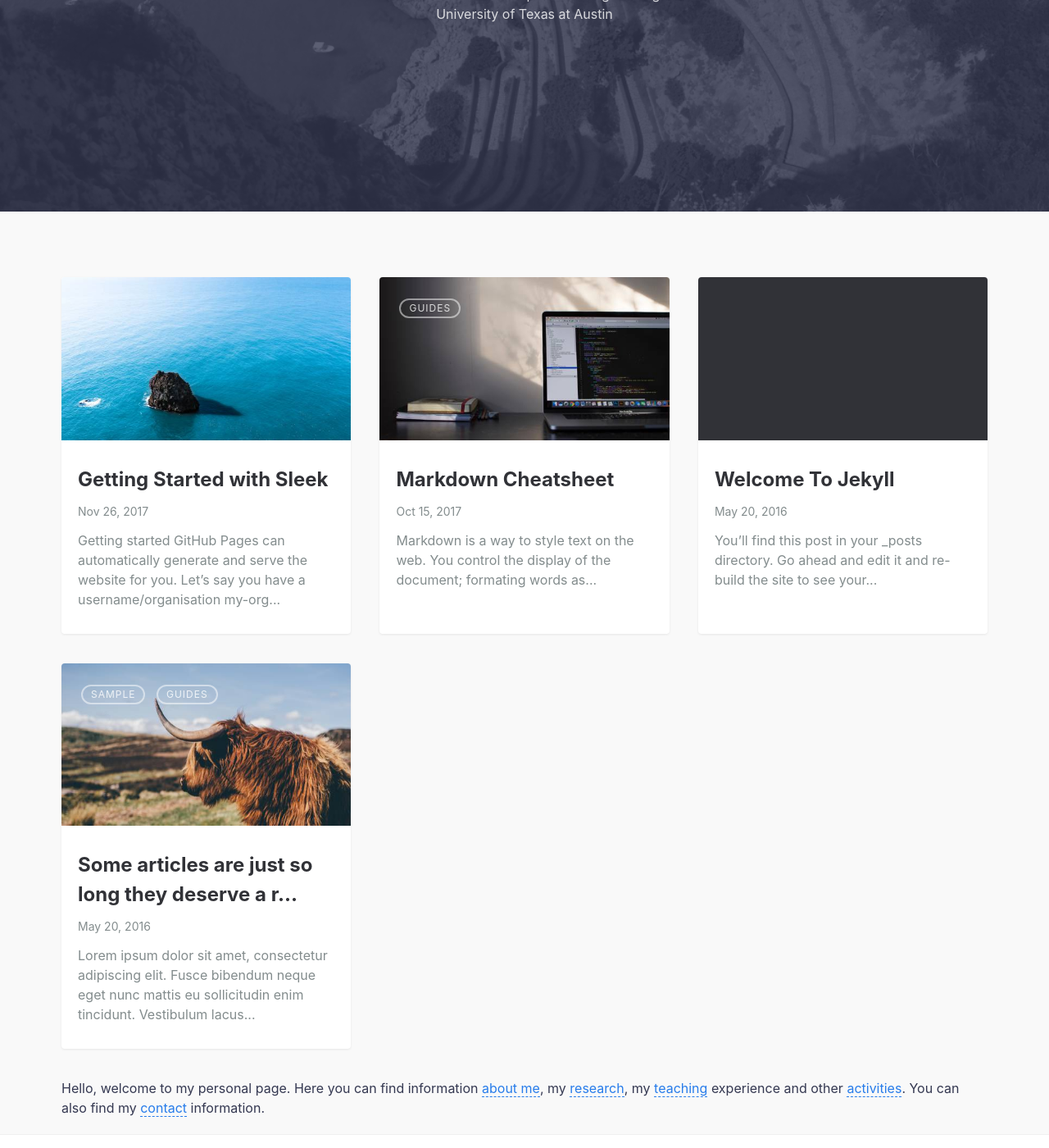
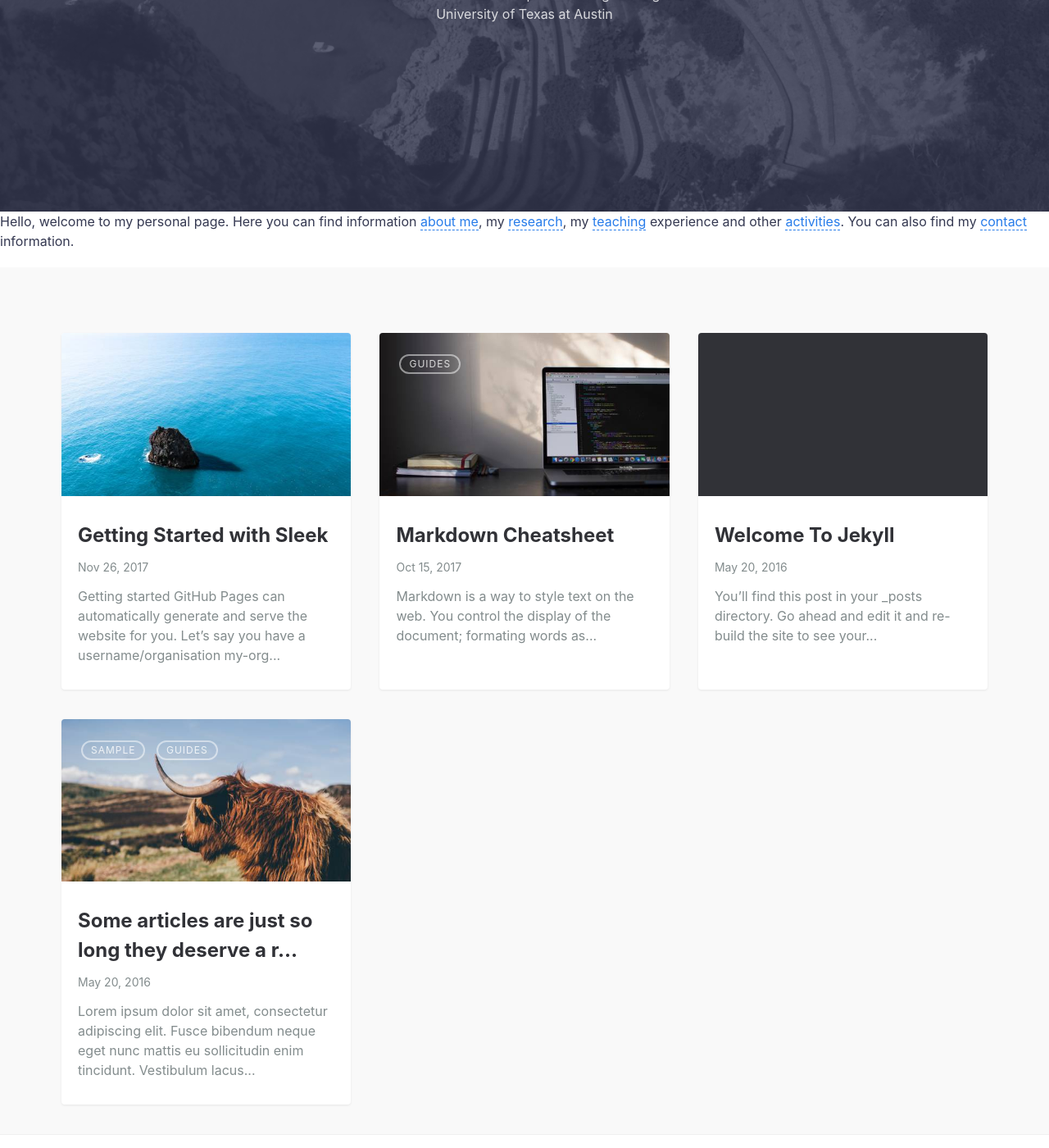
Before and after one commit to nzunigag/nzunigag.github.io, a Jekyll site: the page built from index.md, in a window 1280 px wide and 1400 px high, scrolled down 318 px. Shown: the whole window at 82% size. Built offline with Jekyll 4.4.1, drawn with Linux system fonts in a browser that asks for light colours; part of the change alters nothing that is shown.

```diff
--- a/_layouts/default.html
+++ b/_layouts/default.html
@@ -27,6 +27,13 @@ layout: compress
     </div>
 
     <main class="site__content">
+      <p> Hello, welcome to my personal page.
+              Here you can find information <a href="https://nzunigag.github.io/about/">about me</a>,
+              my <a href="https://nzunigag.github.io/research/">research</a>,
+              my <a href="https://nzunigag.github.io/teaching/">teaching</a> experience and other
+              <a href="https://nzunigag.github.io/activities/">activities</a>. You can also find my
+              <a href="https://nzunigag.github.io/contact/">contact</a> information.
+            </p>
       <section class="blog">
         <div class="container">
           <div class="post-list" itemscope="" itemtype="http://schema.org/Blog">
@@ -35,13 +42,6 @@ layout: compress
               {% include card.html %}
             {% endfor %}
 
-            <p> Hello, welcome to my personal page.
-              Here you can find information <a href="https://nzunigag.github.io/about/">about me</a>,
-              my <a href="https://nzunigag.github.io/research/">research</a>,
-              my <a href="https://nzunigag.github.io/teaching/">teaching</a> experience and other
-              <a href="https://nzunigag.github.io/activities/">activities</a>. You can also find my
-              <a href="https://nzunigag.github.io/contact/">contact</a> information.
-            </p>
             <!-- {% include pagination.html %} -->
           </div>
         </div>
```
